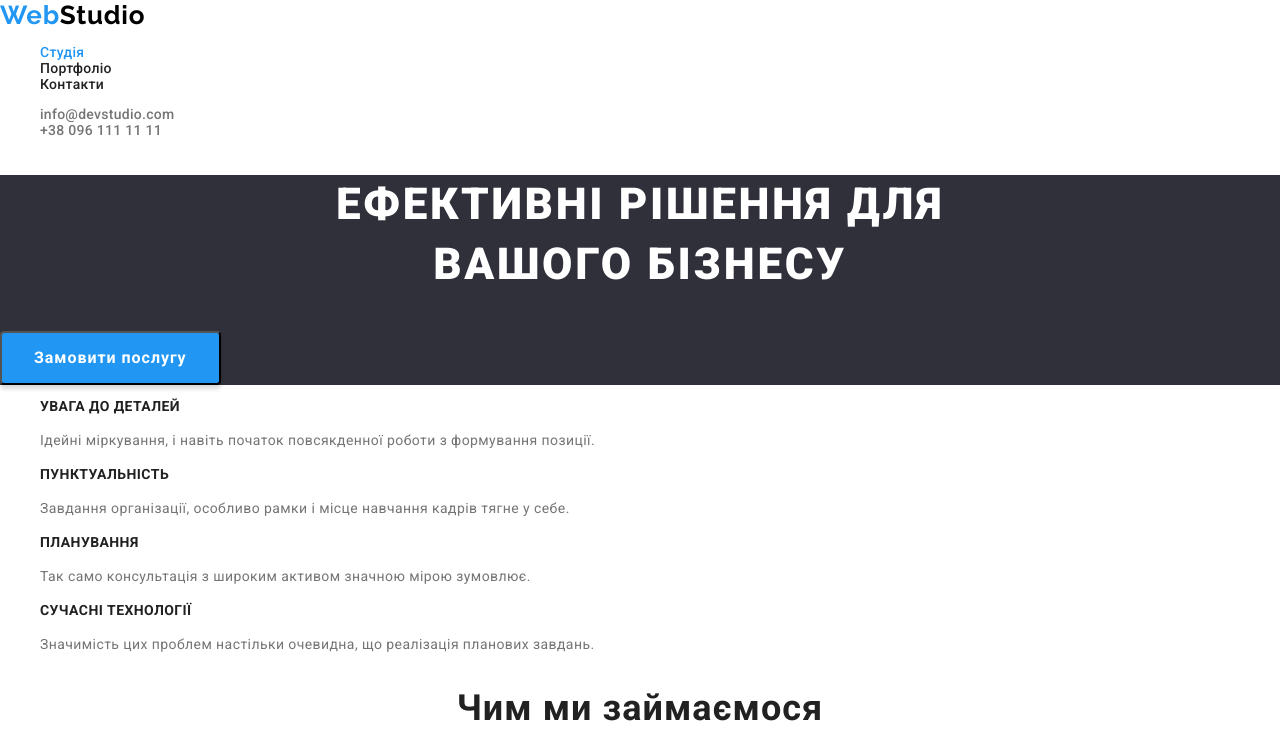
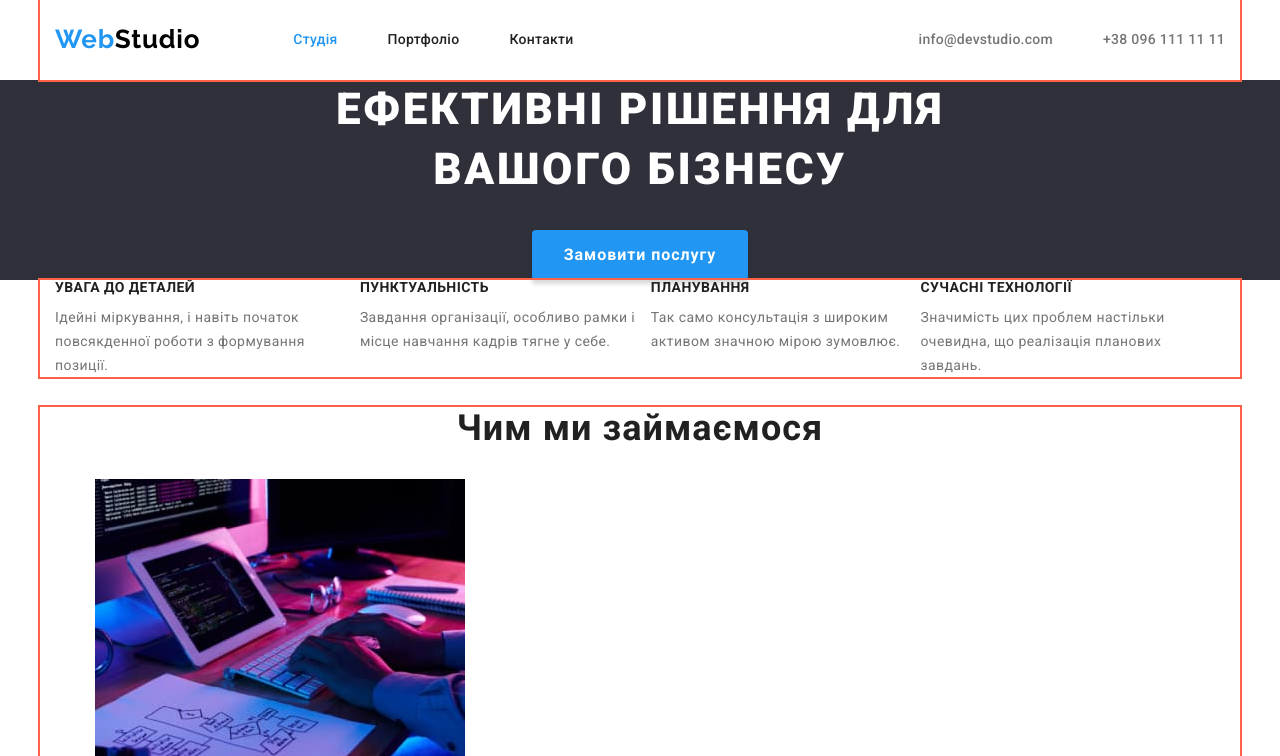
Before and after one commit to NMarkhotsky/goit-markup-hw-03, a plain HTML site: page index.html in a window 1280 px wide. Shown: the top 756 px of the page. Drawn offline with nearby package versions, Linux system fonts and the light colour scheme.

Commit message:
add flex header

```diff
--- a/css/styles.css
+++ b/css/styles.css
@@ -20,12 +20,40 @@ body {
   font-size: 14px;
 }
 
+.link {
+  text-decoration: none;
+}
+
+.list {
+  list-style: none;
+}
+
+.container {
+  width: 1200px;
+  padding-left: 15px;
+  padding-right: 15px;
+  margin-left: auto;
+  margin-right: auto;
+  outline: 2px solid tomato;
+}
+
 /* Шапка */
 
 .page-header {
 }
 
+.navigation {
+  display: flex;
+}
+
+.site-nav {
+  display: flex;
+}
+
 .logo {
+  padding-top: 24px;
+  padding-bottom: 25px;
+
   color: var(--accent-color);
 
   font-family: var(--accent-font);
@@ -38,26 +66,37 @@ body {
   color: var(--accent-color-2);
 }
 
-.link {
-  text-decoration: none;
-}
-
-.list {
-  list-style: none;
-}
-
 .nav-list,
 .contact-list {
+  display: flex;
+  align-items: center;
+  margin: 0;
+  padding: 0;
+
   font-weight: 500;
   line-height: 1.14;
   letter-spacing: 0.02em;
 }
 
+.nav-list {
+  margin-left: 93px;
+}
+
 .nav-link {
+  padding-top: 32px;
+  padding-bottom: 32px;
+
   color: var(--main-color);
 }
 
+.contact-list {
+  margin-left: auto;
+}
+
 .contact-link {
+  padding-top: 32px;
+  padding-bottom: 32px;
+
   color: var(--primary-color);
 }
 
@@ -69,13 +108,23 @@ body {
   color: var(--accent-color);
 }
 
+/* ---- */
+.navigation .item + .item {
+  margin-left: 50px;
+}
+
 /* Герой */
 
 .hero {
   background-color: var(--footer-bgd-color); /* Тимчасовий фон */
+
+  text-align: center;
 }
 
 .hero-title {
+  margin-top: 0;
+  margin-bottom: 30px;
+
   color: var(--secondary-color);
 
   font-weight: 900;
@@ -87,12 +136,13 @@ body {
 }
 
 .button {
+  border-radius: 4px;
+  border: 0;
+  padding: 10px 32px;
+
   background-color: var(--accent-color);
   color: var(--main-bgd-color);
   box-shadow: 0px 4px 4px rgba(0, 0, 0, 0.15);
-
-  border-radius: 4px;
-  padding: 10px 32px;
 
   font-family: inherit;
   font-weight: 700;
@@ -113,13 +163,26 @@ body {
   display: none;
 }
 
+.features-list {
+  display: flex;
+  margin: 0;
+  padding: 0;
+}
+
 .features-title {
+  margin-top: 0;
+  margin-bottom: 10px;
+  padding: 0;
+
   font-size: 14px;
   line-height: 1.14;
   letter-spacing: 0.03em;
 }
 
 .features-text {
+  margin: 0;
+  padding: 0;
+
   color: var(--primary-color);
 
   line-height: 1.71;
@@ -193,11 +256,11 @@ body {
 /* Фільтр */
 
 .filter-btn {
+  border-radius: 4px;
+  border-color: transparent;
+
   background-color: var(--secondary-bgd-color);
   color: var(--main-color);
-
-  border-radius: 4px;
-  border-color: transparent;
 
   font-family: inherit;
   font-weight: 500;
@@ -212,11 +275,12 @@ body {
 .filter-btn:hover,
 .filter-btn:focus,
 .filter-btn:active {
+  border-radius: 4px;
+
   background-color: var(--accent-color);
   color: var(--secondary-color);
   box-shadow: 0px 3px 1px rgba(0, 0, 0, 0.1), 0px 1px 2px rgba(0, 0, 0, 0.08),
     0px 2px 2px rgba(0, 0, 0, 0.12);
-  border-radius: 4px;
 }
 
 /* Проєкти */
--- a/index.html
+++ b/index.html
@@ -20,7 +20,8 @@
   <body>
     <!-- Шапка -->
     <header class="page-header">
-      <nav class="main-nav">
+      <div class="container navigation">
+        <nav class="site-nav">
           <a class="logo link" href="./index.html"
             >Web<span class="studio">Studio</span></a
           >
@@ -49,6 +50,7 @@
             >
           </li>
         </ul>
+      </div>
     </header>
     <!-- Main -->
     <main>
@@ -61,7 +63,7 @@
         <button type="button" class="button">Замовити послугу</button>
       </section>
       <!-- Особливості -->
-      <section>
+      <section class="container">
         <h2 class="none-title">Особливості</h2>
         <ul class="features-list list">
           <li>
@@ -94,7 +96,7 @@
         </ul>
       </section>
       <!-- Чим ми займаємося -->
-      <section>
+      <section class="container">
         <h2 class="title">Чим ми займаємося</h2>
         <ul class="work-list list">
           <li>
@@ -125,7 +127,7 @@
       </section>
 
       <!-- Наша команда -->
-      <section class="team">
+      <section class="team container">
         <h2 class="title">Наша команда</h2>
         <ul class="team-list list">
           <li>
@@ -172,7 +174,7 @@
       </section>
     </main>
     <!-- Футер -->
-    <footer class="footer">
+    <footer class="footer container">
       <a class="logo link" href="/index.html"
         >Web<span class="studio-footer">Studio</span></a
       >
```
Lines whose indentation alone changed are shown as unchanged.
